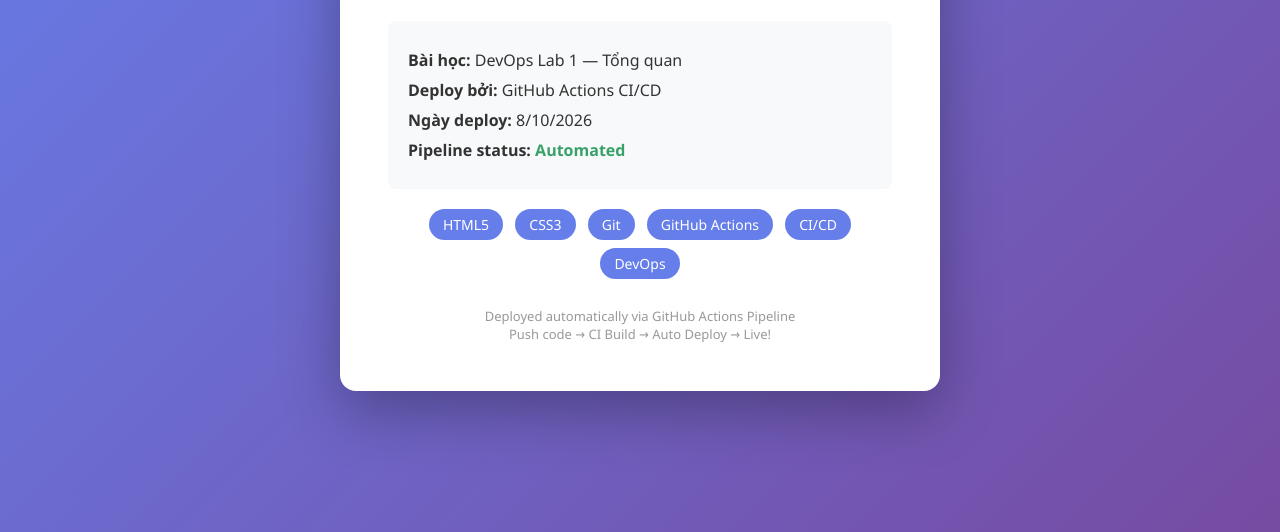
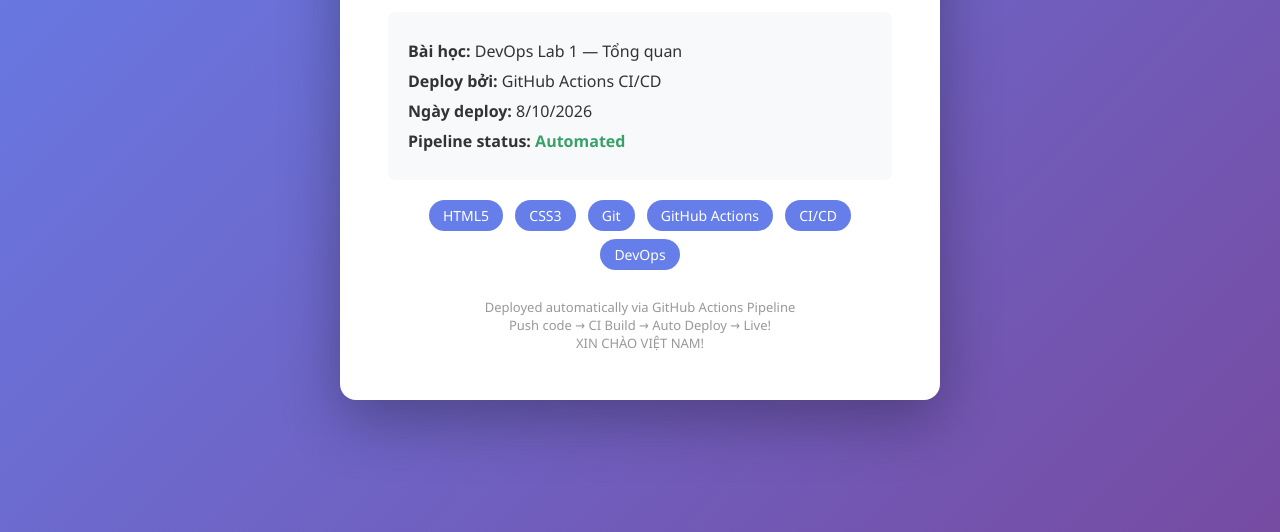
Before and after one commit to lapvan1404/devops-lab1-portfolio, a plain HTML site: page index.html in a window 1280 px wide. Shown: the part 268-800 px from the top of the page. Drawn offline with Linux system fonts and the light colour scheme.

Commit message:
Update file index.html

```diff
--- a/index.html
+++ b/index.html
@@ -3,7 +3,7 @@
 <head>
     <meta charset="UTF-8">
     <meta name="viewport" content="width=device-width, initial-scale=1.0">
-    <title>DevOps Lab 1 — My Portfolio</title>
+    <title>DevOps Lab 1 — My Portfolio XIN CHÀO VIỆT NAM</title>
     <style>
         * { margin: 0; padding: 0; box-sizing: border-box; }
         body {
@@ -64,6 +64,7 @@
         <div class="footer">
             <p>Deployed automatically via GitHub Actions Pipeline</p>
             <p> Push code → CI Build → Auto Deploy → Live! </p>
+            <p>XIN CHÀO VIỆT NAM!</p>
         </div>
     </div>
 
```
